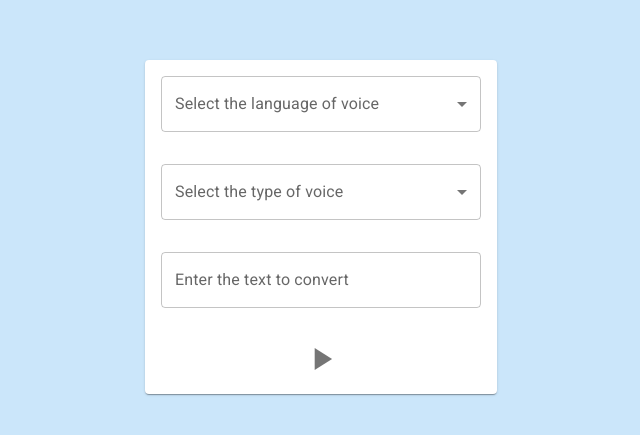
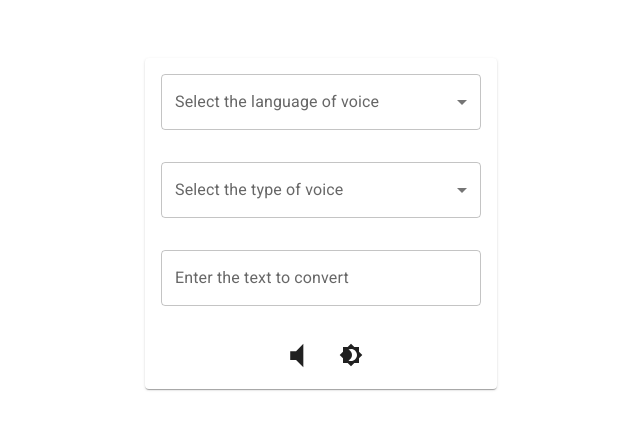
Before and after one commit to sky9154/Text2Voice, a React app: page / in a window 1280 px wide. Shown: the part 173-608 px from the top of the page, without its empty margins (319-959 px from the left). Built offline with nearby package versions, Linux system fonts and the light colour scheme.

Commit message:
新增變更主題按鈕

```diff
--- a/src/components/App.tsx
+++ b/src/components/App.tsx
@@ -1,10 +1,13 @@
-import React, { Dispatch, SetStateAction, useState } from 'react';
+import React from 'react';
+import CssBaseline from '@mui/material/CssBaseline';
+import { ThemeProvider, createTheme } from '@mui/material/styles';
 import Container from '@mui/material/Container';
 import Card from '@mui/material/Card';
 import VoiceSelect from './VoiceSelect';
 import TextInput from './TextInput';
-import PlayVoice from './PlayVoice';
+import BtnGroup from './BtnGroup';
 import '../css/style.css';
+import { PaletteMode } from '@mui/material';
 
 let voiceObj: {
   text: string,
@@ -20,7 +23,7 @@ let voiceObj: {
 
 export const voicesObtain = new Promise((resolve: (voices: SpeechSynthesisVoice[]) => void) => {
   const voicesFilter = (voices: SpeechSynthesisVoice[]) => voices
-    .filter((item) => ['en-US', 'ja-JP', 'ko-KR'].includes(item.lang) || item.lang.includes('zh'))
+    .filter((item) => ['en-US', 'ja-JP', 'ko-KR', 'zh-TW', 'zh-CN', 'zh-HK'].includes(item.lang))
     .sort((a, b) => a.lang > b.lang ? 1 : -1);
 
   let voices: SpeechSynthesisVoice[] = window.speechSynthesis.getVoices();
@@ -36,14 +39,25 @@ export const voicesObtain = new Promise((resolve: (voices: SpeechSynthesisVoice[
   }
 });
 
-const App: React.FC = () => (
+const App: React.FC = () => {
+  const [theme, setTheme] = React.useState<'light' | 'dark'>('light');
+
+  const darkTheme = createTheme({ palette: { mode: theme as PaletteMode } });
+
+  return (
+    <ThemeProvider theme={darkTheme}>
+      <CssBaseline />
       <Container sx={{ minWidth: 355 }}>
-    <Card>
+        <Card sx={{ m: 1 }}>
           <VoiceSelect voiceObj={voiceObj} />
           <TextInput voiceObj={voiceObj} />
-      <PlayVoice voiceObj={voiceObj} />
+          <BtnGroup theme={theme} setTheme={setTheme} voiceObj={voiceObj} />
+        </Card>
+        <Card sx={{ m: 1 }}>
         </Card>
       </Container>
+    </ThemeProvider>
   );
+}
 
 export default App;
--- /dev/null
+++ b/src/components/BtnGroup.tsx
@@ -0,0 +1,88 @@
+import React from 'react';
+import IconButton from '@mui/material/IconButton';
+import Brightness4Icon from '@mui/icons-material/Brightness4';
+import Brightness7Icon from '@mui/icons-material/Brightness7';
+import CardActions from '@mui/material/CardActions';
+import VolumeUpIcon from '@mui/icons-material/VolumeUp';
+import VolumeMuteIcon from '@mui/icons-material/VolumeMute';
+import { voicesObtain } from './App';
+
+type Theme = {
+  theme: string,
+  setTheme: React.Dispatch<React.SetStateAction<"light" | "dark">>
+}
+
+type Text2Voice = {
+  voiceObj: {
+    text: string,
+    lang: string,
+    type: number,
+    volume: number
+  }
+}
+
+const ThemeBtn: React.FC<Theme> = ({ theme, setTheme }) => {
+  const [themeBtn, setThemeBtn] = React.useState(<Brightness4Icon />);
+
+  const toggleColorMode = () => {
+    setTheme(theme === 'dark' ? 'light' : 'dark');
+    setThemeBtn(theme === 'dark' ? <Brightness4Icon /> : <Brightness7Icon />);
+  }
+
+  return (
+    <IconButton sx={{ ml: 1 }} onClick={toggleColorMode} color="inherit">
+      {themeBtn}
+    </IconButton>
+  );
+}
+
+const PlayBtn: React.FC<Text2Voice> = ({ voiceObj }) => {
+  const [playBtn, setPlayBtn] = React.useState(<VolumeMuteIcon sx={{ height: 35, width: 35 }} />);
+
+  const playVoice = () => {
+    let sayer: SpeechSynthesisUtterance = new SpeechSynthesisUtterance();
+    let { text, lang, type, volume } = voiceObj;
+
+    lang = lang || 'en-US';
+    text = text || 'Please enter the text to convert';
+
+    voicesObtain.then((voices) => {
+      const voiceMap = voices
+        .filter((item) => item.lang.includes(lang))
+        .sort((a, b) => a.lang > b.lang ? 1 : -1);
+
+      speechSynthesis.cancel()
+
+      sayer.text = text;
+      sayer.voice = voiceMap[type];
+      sayer.volume = volume;
+
+      speechSynthesis.speak(sayer);
+    });
+
+    sayer.onstart = () => {
+      setPlayBtn(<VolumeUpIcon sx={{ height: 35, width: 35 }} />);
+    };
+
+    sayer.onend = () => {
+      setPlayBtn(<VolumeMuteIcon sx={{ height: 35, width: 35 }} />);
+    };
+  }
+
+  return (
+    <IconButton aria-label="play" onClick={playVoice} color="inherit">
+      {playBtn}
+    </IconButton>
+  );
+}
+
+const BtnGroup: React.FC<Theme & Text2Voice> = ({ theme, setTheme, voiceObj }) => {
+  return (
+    <CardActions className="center">
+      <PlayBtn voiceObj={voiceObj} />
+      <ThemeBtn theme={theme} setTheme={setTheme} />
+    </CardActions>
+  );
+}
+
+export default BtnGroup;
--- a/src/components/PlayVoice.tsx
+++ /dev/null
@@ -1,51 +0,0 @@
-import React from 'react';
-import CardActions from '@mui/material/CardActions';
-import Box from '@mui/material/Box';
-import IconButton from '@mui/material/IconButton';
-import PlayArrowIcon from '@mui/icons-material/PlayArrow';
-import { voicesObtain } from './App';
-
-type Text2Voice = {
-  voiceObj: {
-    text: string,
-    lang: string,
-    type: number,
-    volume: number
-  }
-}
-
-const PlayVoice: React.FC<Text2Voice> = ({ voiceObj }) => {
-  const playVoice = () => {
-    let sayer: SpeechSynthesisUtterance = new SpeechSynthesisUtterance();
-    let { text, lang, type, volume } = voiceObj;
-
-    lang = lang || 'en-US';
-    text = text || 'Please enter the text to convert';
-
-    voicesObtain.then((voices) => {
-      const voiceMap = voices
-        .filter((item) => item.lang.includes(lang))
-        .sort((a, b) => a.lang > b.lang ? 1 : -1);
-
-      speechSynthesis.cancel()
-
-      sayer.text = text;
-      sayer.voice = voiceMap[type];
-      sayer.volume = volume;
-
-      speechSynthesis.speak(sayer);
-    });
-  }
-
-  return (
-    <CardActions sx={{ flexDirection: "column" }} className="center">
-      <Box>
-        <IconButton aria-label="play" onClick={playVoice}>
-          <PlayArrowIcon sx={{ height: 38, width: 38 }} />
-        </IconButton>
-      </Box>
-    </CardActions>
-  );
-}
-
-export default PlayVoice;
--- a/src/components/VoiceSelect.tsx
+++ b/src/components/VoiceSelect.tsx
@@ -38,12 +38,11 @@ const VoiceSelect: React.FC<Text2Voice> = ({ voiceObj }) => {
 
   const langHandleChange = (event: SelectChangeEvent) => {
     const lang: string = event.target.value;
-    const defaultVoiceSelect: JSX.Element[] = [<MenuItem key="" value="">None</MenuItem>];
+    const defaultVoiceSelect: JSX.Element[] = [];
 
-    setLang(lang);
-
-    voiceObj.lang = lang;
-
+    if (lang === '') {
+      defaultVoiceSelect.push(<MenuItem key="" value="">None</MenuItem>);
+    } else {
       voicesObtain.then((voices) => {
         const voiceMap = voices
           .filter((item) => item.lang.includes(lang))
@@ -52,10 +51,14 @@ const VoiceSelect: React.FC<Text2Voice> = ({ voiceObj }) => {
         voiceMap.map((voice, index) => defaultVoiceSelect.push(
           <MenuItem key={index} value={index}>{voice.name.split(' - ')[0]}</MenuItem>
         ));
+      });
+    }
 
+    voiceObj.lang = lang;
+
+    setLang(lang);
     setVoiceSelect(defaultVoiceSelect);
     setVoice(lang === '' ? '' : '0');
-    });
   };
 
   const voiceHandleChange = (event: SelectChangeEvent) => {
@@ -71,7 +74,7 @@ const VoiceSelect: React.FC<Text2Voice> = ({ voiceObj }) => {
       <CardContent className="center">
         <FormControl sx={{ minWidth: 320 }}>
           <InputLabel id="lang">Select the language of voice</InputLabel>
-          <Select label="Select the language of voice" value={lang} defaultValue="" onChange={langHandleChange}>
+          <Select label="Select the language of voice" value={lang} onChange={langHandleChange}>
             {langSelect}
           </Select>
         </FormControl>
@@ -79,7 +82,7 @@ const VoiceSelect: React.FC<Text2Voice> = ({ voiceObj }) => {
       <CardContent className="center">
         <FormControl sx={{ minWidth: 320 }}>
           <InputLabel id="voice">Select the type of voice</InputLabel>
-          <Select label="Select the type of voice" value={voice} defaultValue="" onChange={voiceHandleChange}>
+          <Select label="Select the type of voice" value={voice} onChange={voiceHandleChange}>
             {voiceSelect}
           </Select>
         </FormControl>
--- a/src/css/style.css
+++ b/src/css/style.css
@@ -25,7 +25,6 @@ body {
 html {
   height: 100vh;
   width: auto;
-  background: #CBE6FA;
 }
 
 body {
```
Also changed, not shown: src/components/Setting.tsx (added). Lines whose indentation alone changed are shown as unchanged.
